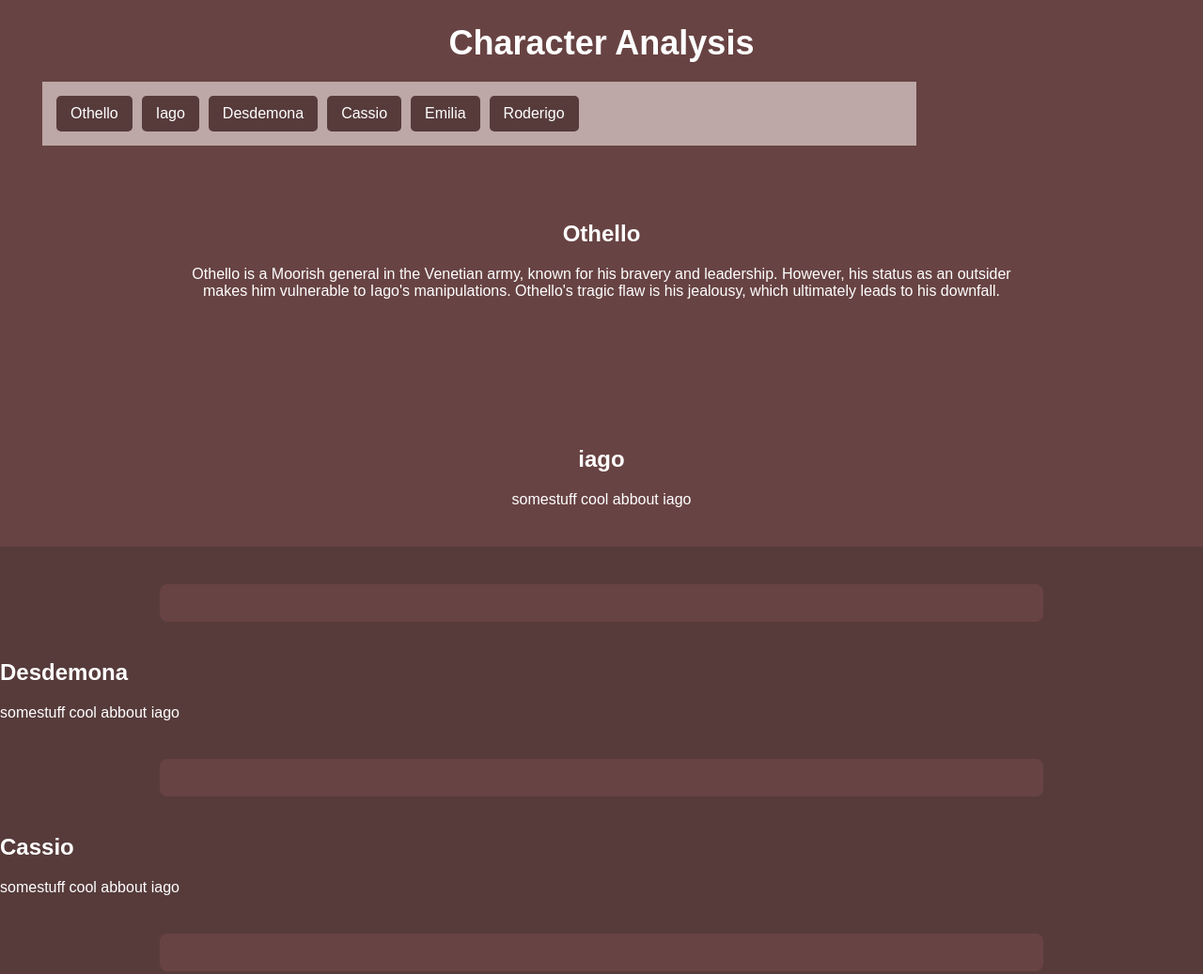
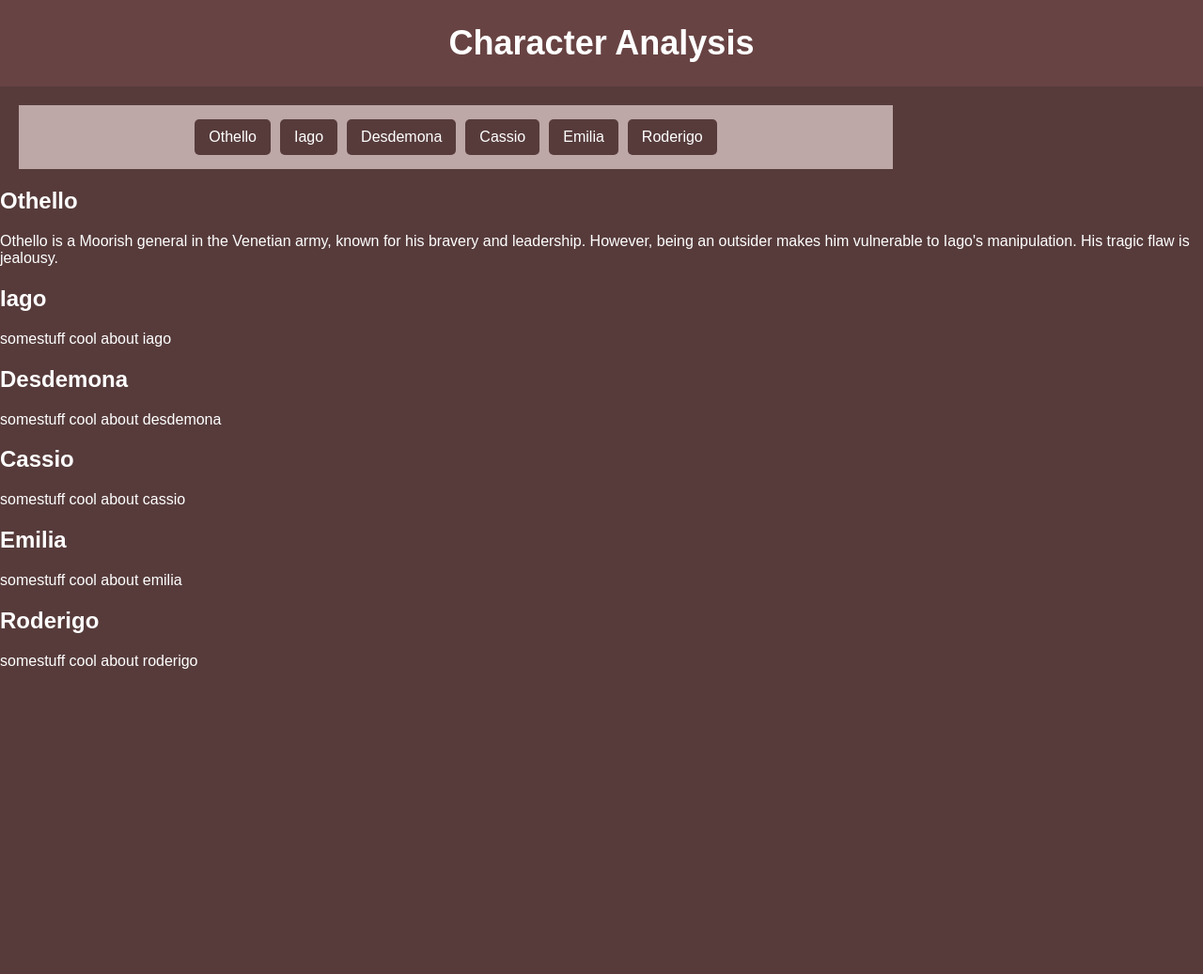
Before and after one commit to jambrike/shakeshocker, a plain HTML site: page charanalysis.html in a window 1280 px wide. Shown: the top 1037 px of the page at 94% size. After the commit the page ends 800 px from the top, so only its background shows below. Drawn offline with Linux system fonts and the light colour scheme.

Commit message:
Update charanalysis.html

```diff
--- a/charanalysis.html
+++ b/charanalysis.html
@@ -27,6 +27,7 @@
                 display: flex;
                 flex-wrap: wrap;
                 gap: 10px;
+                justify-content: center;
             }
             .chooser_button{
                 background: #573b3b;
@@ -40,7 +41,7 @@
                 background: #684343;
                 transform: translateY(-2px);
             }
-            .charcharter-analysis h2{
+            .charachter-analysis h2{
                 color: #ffffff;
                 font-size: 26px;
                 margin-top: 10px;
@@ -58,57 +59,62 @@
         </style>
     </head>
    <body>
-        <div class ="header">
-            <h1>Character Analysis
+    <div class="header">
+        <h1>Character Analysis</h1>
+    </div>
 
-            </h1>
     <div class="chooserbar">
-                <a href #othello class="chooser_button">Othello</a>
-                <a href #iago class="chooser_button">Iago</a>
-                <a href #desdemona class="chooser_button">Desdemona</a>
-                <a href #cassio class="chooser_button">Cassio</a>
-                <a href #emilia class="chooser_button">Emilia</a>
-                <a href #roderigo class="chooser_button">Roderigo</a>
+        <a href="#othello" class="chooser_button">Othello</a>
+        <a href="#iago" class="chooser_button">Iago</a>
+        <a href="#desdemona" class="chooser_button">Desdemona</a>
+        <a href="#cassio" class="chooser_button">Cassio</a>
+        <a href="#emilia" class="chooser_button">Emilia</a>
+        <a href="#roderigo" class="chooser_button">Roderigo</a>
     </div>
-        <div id="othello" class="charachter-analysis">
+
+    <div id="othello" class="character-analysis">
         <h2>Othello</h2>
         <p>
             Othello is a Moorish general in the Venetian army, known for
-                his bravery and leadership. However, his status as an outsider
-                makes him vulnerable to Iago's manipulations. Othello's tragic flaw
-                is his jealousy, which ultimately leads to his downfall.
+            his bravery and leadership. However, being an outsider makes him
+            vulnerable to Iago's manipulation. His tragic flaw is jealousy.
         </p>
     </div>
-        <div id="iago" class="charachter-analysis"></div>
-        <h2>iago</h2>
+    <div id="iago" class="character-analysis">
+        <h2>Iago</h2>
         <p>
-            somestuff cool abbout iago
+            somestuff cool about iago
         </p>
     </div>
-        <div id="Desdemona" class="charachter-analysis"></div>
+
+    <div id="desdemona" class="character-analysis">
         <h2>Desdemona</h2>
         <p>
-            somestuff cool abbout iago
+            somestuff cool about desdemona
         </p>
     </div>
-        <div id="Cassio" class="charachter-analysis"></div>
+
+    <div id="cassio" class="character-analysis">
         <h2>Cassio</h2>
         <p>
-            somestuff cool abbout iago
+            somestuff cool about cassio
         </p>
     </div>
-        <div id="Emilia" class="charachter-analysis"></div>
-        <h2>emelia</h2>
+
+    <div id="emilia" class="character-analysis">
+        <h2>Emilia</h2>
         <p>
-            somestuff cool abbout iago
+            somestuff cool about emilia
         </p>
     </div>
-        <div id="Roderigo" class="charachter-analysis"></div>
+
+    <div id="roderigo" class="character-analysis">
         <h2>Roderigo</h2>
         <p>
-            somestuff cool abbout iago
+            somestuff cool about roderigo
         </p>
     </div>
 </body>
 
+
   </html>
```
Lines whose indentation alone changed are shown as unchanged.
